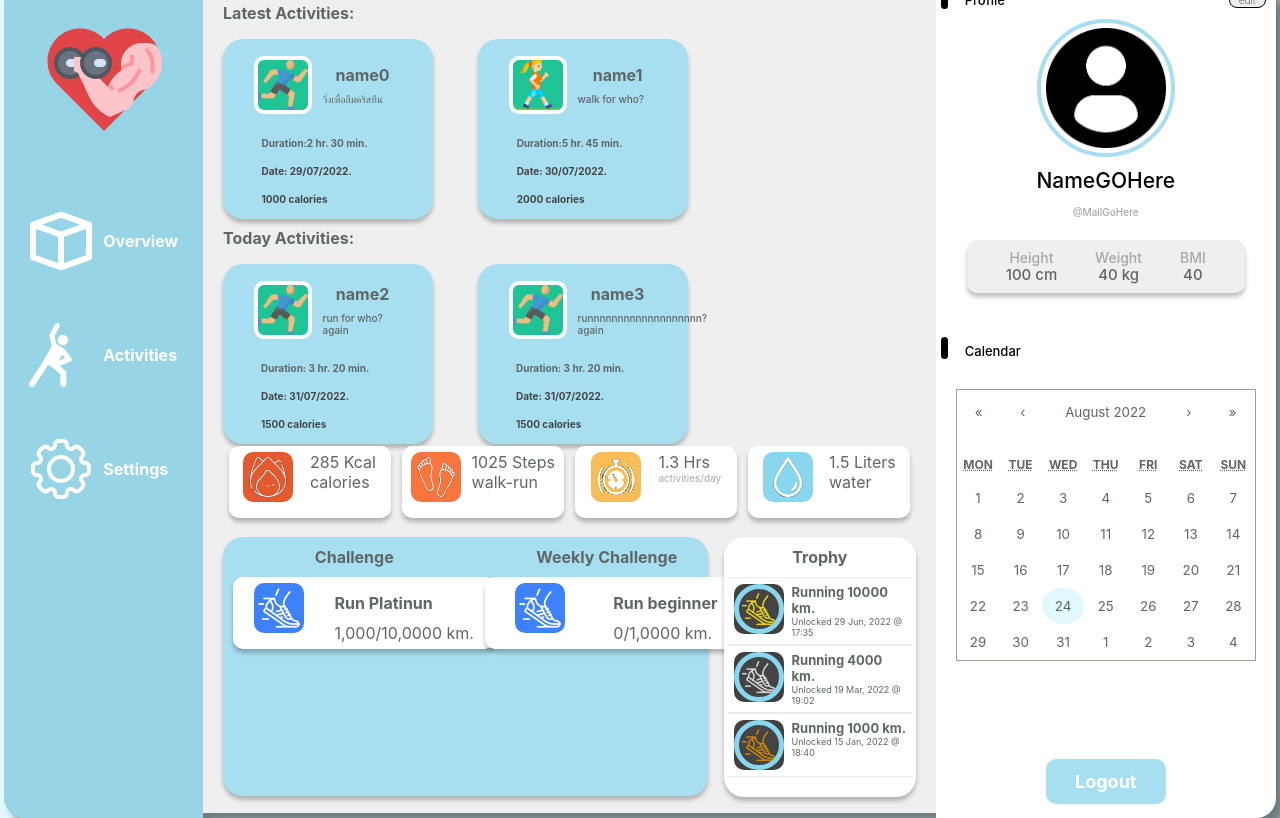
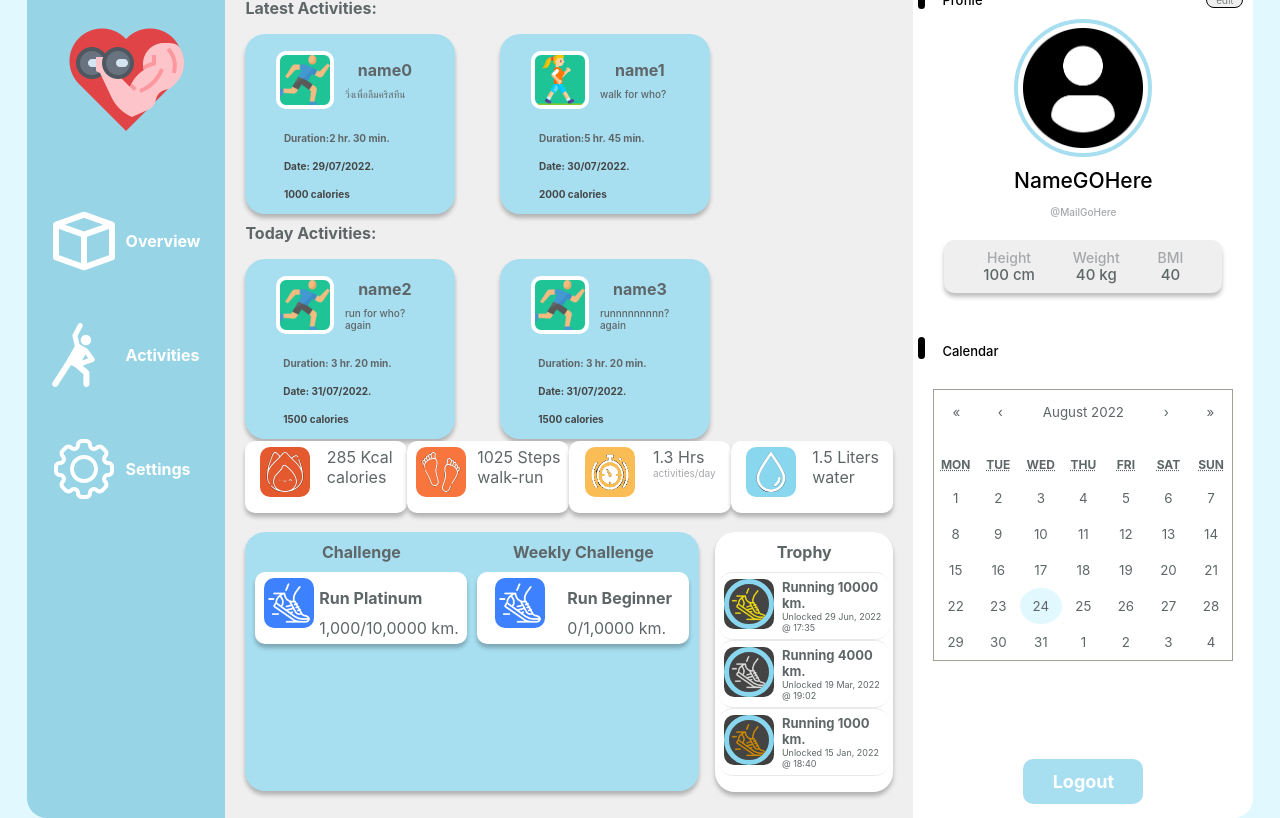
Before and after one commit to irisprae/project-infinity-health-prae, a React (Vite) app: page /overview in a window 1280 px wide. Built offline with nearby package versions, Linux system fonts and the light colour scheme.

Commit message:
Edit CSS overview final

```diff
--- a/src/Components/Navbar/Navbar.css
+++ b/src/Components/Navbar/Navbar.css
@@ -6,7 +6,7 @@
     height: 836px;
     border-radius: 20px 0 0 20px;
     background-color: #97D4E6;
-    filter: drop-shadow(10px 0px 0px4px rgba(0, 0, 0, 0.5));
+    /* filter: drop-shadow(10px 0px 0px4px rgba(0, 0, 0, 0.5)); */
 }
 
 .Nav__item__top {
--- a/src/Components/OverviewCard/OverviewCard.jsx
+++ b/src/Components/OverviewCard/OverviewCard.jsx
@@ -52,7 +52,7 @@ const OverviewCard = (props) =>
 
                       <div className="OC2">
                        <div>
-                         <p className="DurationC"><span>Duration:</span> <span>{durationHours} hr. {durationMin} min.</span></p>
+                         <p className="DurationC"><span>Duration:</span> <span>{durationHours} Hr. {durationMin} min.</span></p>
                          <p className="DateC">Date: {date}.</p>
                          {/*<p className="cardActCompletedDateC">Time: {date}.</p>*/}
                          <p className="CaloriesC">{calories} calories</p>
--- a/src/Pages/Overview/Overview.css
+++ b/src/Pages/Overview/Overview.css
@@ -19,7 +19,7 @@
   height: 100vh;
   width: 100vh;
   /*For Styling*/
-  filter: drop-shadow(10px 10px 4px rgba(0, 0, 0, 0.5));
+  /* filter: drop-shadow(10px 10px 4px rgba(0, 0, 0, 0.5)); */
 
 }
 
@@ -45,7 +45,8 @@
   flex-direction: column;
   margin: 0;
   padding: 0 20px;
-  width: 100%;
+  width: 765px;
+  height: 836px;
 }
 
 .LastestSection{
@@ -209,76 +210,13 @@
   margin: 10px 0;
 }
 
-.ChallengeIn {
-  display: flex;
-  flex-direction: row;
-  width: 100%;
-  /* border: 2px solid black; */
-  justify-content: center;
-  height: 259px;
-  background: #A7DFF1;
-  mix-blend-mode: normal;
-  box-shadow: 0px 4px 4px rgba(0, 0, 0, 0.25);
-  border-radius: 20px;
-}
-
-.ChallengeIn {
-  display: flex;
-  flex-direction: row;
-  width: 100%;
-  /* border: 2px solid black; */
-  justify-content: center;
-  height: 259px;
-  background: #A7DFF1;
-  mix-blend-mode: normal;
-  box-shadow: 0px 4px 4px rgba(0, 0, 0, 0.25);
-  border-radius: 20px;
-}
-
 .ChallengeWeekly {
   display: flex;
   flex-direction: row;
   padding: 6px;
-  width: 250px;
+  width: 200px;
   height: 60px;
   align-items: flex-start;
-  background: #FFFFFF;
-  box-shadow: 0px 4px 4px rgba(0, 0, 0, 0.25);
-  border-radius: 10px;
-}
-
-.ChallengeLeft {
-  display: flex;
-  flex-direction: column;
-  width: 50%;
-  /* border: 1px solid black; */
-  align-items: center;
-  justify-content: flex-start;
-  height: 260px;
-  /* background: #FFFFFF;
-  box-shadow: 0px 4px 4px rgba(0, 0, 0, 0.25);
-  border-radius: 20px; */
-}
-
-.ChallengeRight {
-  display: flex;
-  flex-direction: column;
-  width: 50%;
-  /* border: 1px solid black; */
-  align-items: center;
-  justify-content: flex-start;
-  height: 260px;
-  /* background: #FFFFFF;
-  box-shadow: 0px 4px 4px rgba(0, 0, 0, 0.25);
-  border-radius: 20px; */
-}
-
-.ChallengeWeekly {
-  display: flex;
-  flex-direction: row;
-  padding: 6px;
-  width: 250px;
-  height: 60px;
   background: #FFFFFF;
   box-shadow: 0px 4px 4px rgba(0, 0, 0, 0.25);
   border-radius: 10px;
@@ -345,6 +283,7 @@
   justify-content: center;
   background: #FFFFFF;
   font-size: 9px;
+  border-radius: 15px;
 }
 
 .TrophyBoard img {
@@ -361,7 +300,7 @@
 .Right {
   display: flex;
   flex-direction: column;
-  margin: 0;
+  margin: 0px;
 }
 
 .RightSection {
--- a/src/Pages/Overview/Overview.jsx
+++ b/src/Pages/Overview/Overview.jsx
@@ -69,7 +69,7 @@ const Overview = () => {
     date:'31/07/2022',
     calories:'1500',
     heartrate:85,
-    description:'runnnnnnnnnnnnnnnnnnn? again',
+    description:'runnnnnnnnn? again',
     }]
 
   return (
@@ -134,6 +134,7 @@ const Overview = () => {
         <div className="TrophySection">
           <div className=""></div>
           <div className="ChallengeBoard">
+
             <div className="ChallengeLeft">
               <h4>Challenge</h4>
               <div className="ChallengeWeekly">
@@ -142,7 +143,7 @@ const Overview = () => {
                   <img src={RunningPic} />
                 </div>
                 <div>
-                  <h4>Run Platinun</h4>
+                  <h4>Run Platinum</h4>
                   <div>1,000/10,0000 km.</div>
                 </div>
               </div>
@@ -156,7 +157,7 @@ const Overview = () => {
                   <img src={RunningPic} />{" "}
                 </div>
                 <div>
-                  <h4>Run beginner</h4>
+                  <h4>Run Beginner</h4>
                   <div>0/1,0000 km.</div>
                 </div>
               </div>
```
Also changed, not shown: src/Components/OverviewCard/OverviewCard.css (+6 -6 lines).
